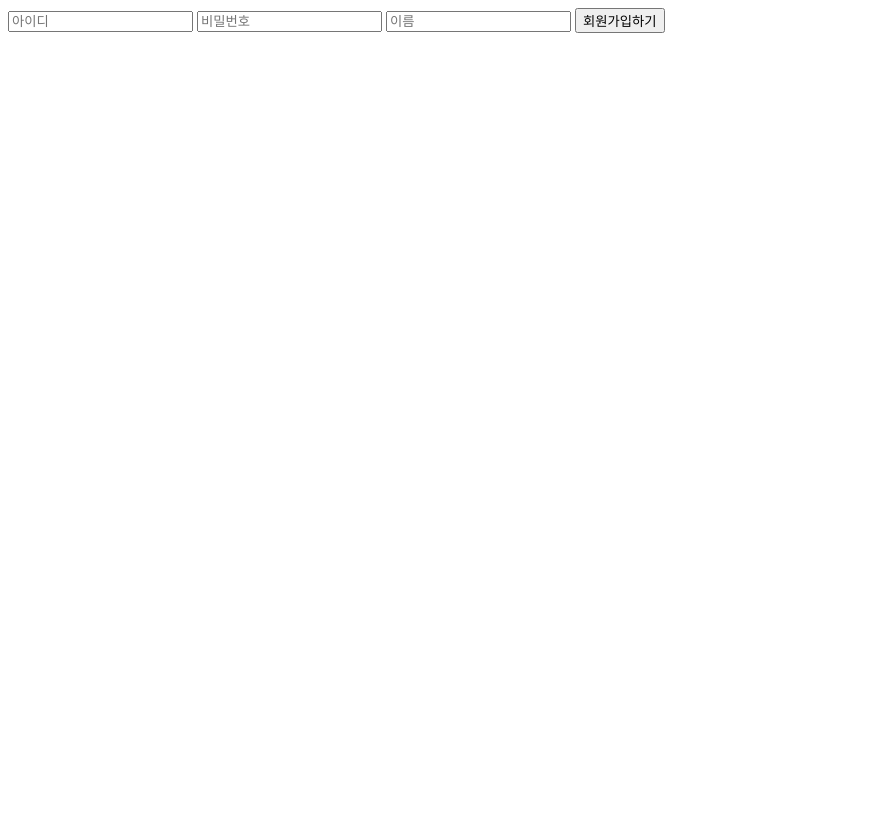
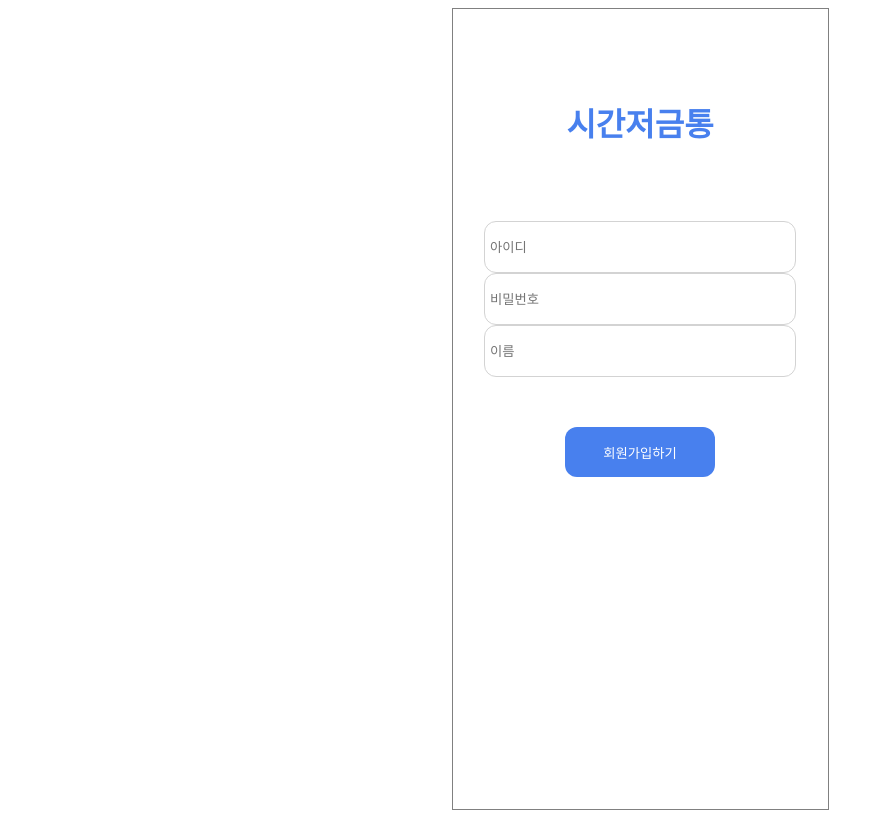
Before and after one commit to HaYoonsoo/onejo, a Django app: page /registration/signup in a window 1280 px wide. Shown: the whole page, without its empty margins (0-884 px from the left). Before the commit the page ends 33 px from the top, so only its background shows below. Run offline with Django 4.2, Linux system fonts and the light colour scheme.

Commit message:
signup css 추가

```diff
--- /dev/null
+++ b/app/static/signup.css
@@ -0,0 +1,58 @@
+.wrapper{
+    min-height:100vh;
+    width:375px;
+    margin:0 auto;
+    display:flex;
+    flex-direction:column;
+    align-items:center;
+    /* justify-content:center; */
+    border:1px solid gray;
+}
+
+p{
+    display:flex;
+    justify-content:center;
+    width:151px;
+    height:32px;
+    font-family: 'NanumGothic';
+    font-style: normal;
+    font-weight: 700;
+    font-size: 32px;
+    line-height: 32px;
+    text-align: center;
+    color: #4880EE;
+    margin-top:100px;
+    margin-bottom:0px;
+}
+
+div.signup{
+    display:flex;
+    align-items: center;
+    flex-direction:column;
+    margin-top:0px;
+    width:300px;
+}
+
+input{
+    width:100%;
+    height:40px;
+    border:0.5px solid lightgray;
+    border-radius: 12px;
+    padding:5px;
+    background:#FFFFFF;
+}
+
+button{
+    width:50%;
+    height:50px;
+    background:#4880EE;
+    border:#4880EE;
+    border-radius:12px;
+    margin-top:50px;
+    color:white;
+}
+
+div.signup{
+    margin-top:80px;
+    color:#4880EE;
+}
--- a/app/templates/registration/login.html
+++ b/app/templates/registration/login.html
@@ -4,7 +4,7 @@
     <meta charset="UTF-8">
     <meta http-equiv="X-UA-Compatible" content="IE=edge">
     <meta name="viewport" content="width=device-width, initial-scale=1.0">
-    <title>Document</title>
+    <title>Login</title>
     {% load static %}
     <link rel="stylesheet" href="{% static 'login.css' %}">
 </head>
--- a/app/templates/registration/signup.html
+++ b/app/templates/registration/signup.html
@@ -4,7 +4,9 @@
     <meta charset="UTF-8">
     <meta http-equiv="X-UA-Compatible" content="IE=edge">
     <meta name="viewport" content="width=device-width, initial-scale=1.0">
-    <title>Document</title>
+    <title>SignUp</title>
+    {% load static %}
+    <link rel="stylesheet" href="{% static 'signup.css' %}">
 </head>
 <body>
     <section>
@@ -12,10 +14,16 @@
             {% csrf_token %} {% if error %}
             <p>{{ error }}</p>
             {% endif %}
-            <input type="text" name="username" placeholder="아이디" />
-            <input type="password" name="password" placeholder="비밀번호" />
-            <input type="text" name="nickname" placeholder="이름" value="">
-            <button>회원가입하기</button>
+            <div class="wrapper">
+                <p>시간저금통</p>
+                <div class="signup">
+                    <input type="text" name="username" placeholder="아이디" />
+                    <input type="password" name="password" placeholder="비밀번호" />
+                    <input type="text" name="nickname" placeholder="이름" value="">
+                    <button>회원가입하기</button>
+                </div>
+            </div>
+
         </form>
     </section>
 </body>
--- a/app/templates/schedule_new.html
+++ b/app/templates/schedule_new.html
@@ -5,6 +5,8 @@
     <meta http-equiv="X-UA-Compatible" content="IE=edge">
     <meta name="viewport" content="width=device-width, initial-scale=1.0">
     <title>Document</title>
+    {% load static %}
+    <link rel="stylesheet" href="{% static 'schedule_new.css' %}">
 </head>
 <body>
     <h1>일정 생성!</h1>
```
Also changed, not shown: app/static/schedule_new.css (added).
